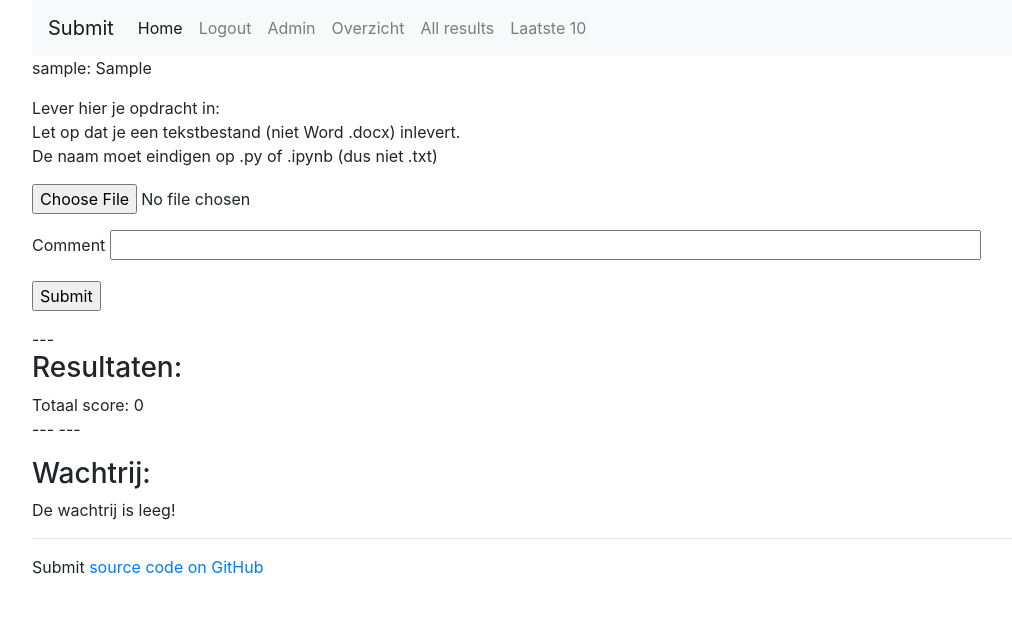
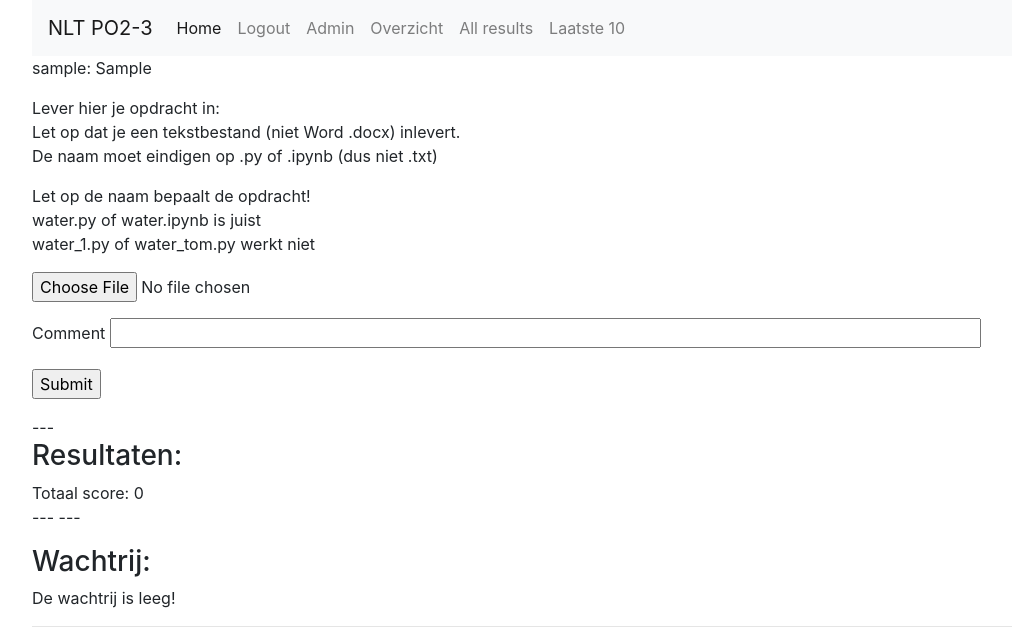
Before and after one commit to tomkooij/submit, a Flask app: page / in a window 1280 px wide. Shown: the top 639 px of the page, without its empty margins (53-1065 px from the left). Run offline with Flask 2, Linux system fonts and the light colour scheme; a user stored in the database is signed in; tables that the repository leaves empty hold one stand-in row (values such as "Sample post"); some libraries are stand-ins or nearby versions.

Commit message:
Change submit notice

```diff
--- a/app/templates/base.html
+++ b/app/templates/base.html
@@ -24,7 +24,7 @@
 
     <div class='container'>
     <nav class="navbar navbar-expand-lg navbar-light bg-light">
-        <a class="navbar-brand" href="#">Submit</a>
+        <a class="navbar-brand" href="#">NLT PO2-3</a>
         <button class="navbar-toggler" type="button" data-toggle="collapse" data-target="#navbarNav" aria-controls="navbarNav" aria-expanded="false" aria-label="Toggle navigation">
 	     <span class="navbar-toggler-icon"></span>
 	 </button>
--- a/app/templates/index.html
+++ b/app/templates/index.html
@@ -8,7 +8,11 @@
     Lever hier je opdracht in:<br>
     Let op dat je een tekstbestand (niet Word .docx) inlevert.<br>
     De naam moet eindigen op .py of .ipynb (dus niet .txt)
-
+    <p>
+    Let op de naam bepaalt de opdracht!<br>
+    water.py of water.ipynb is juist<br>
+    water_1.py of water_tom.py werkt niet<br>
+    <p>
     {% include '_submit.html' %}
     ---
     <h3>Resultaten:</h3>
```
